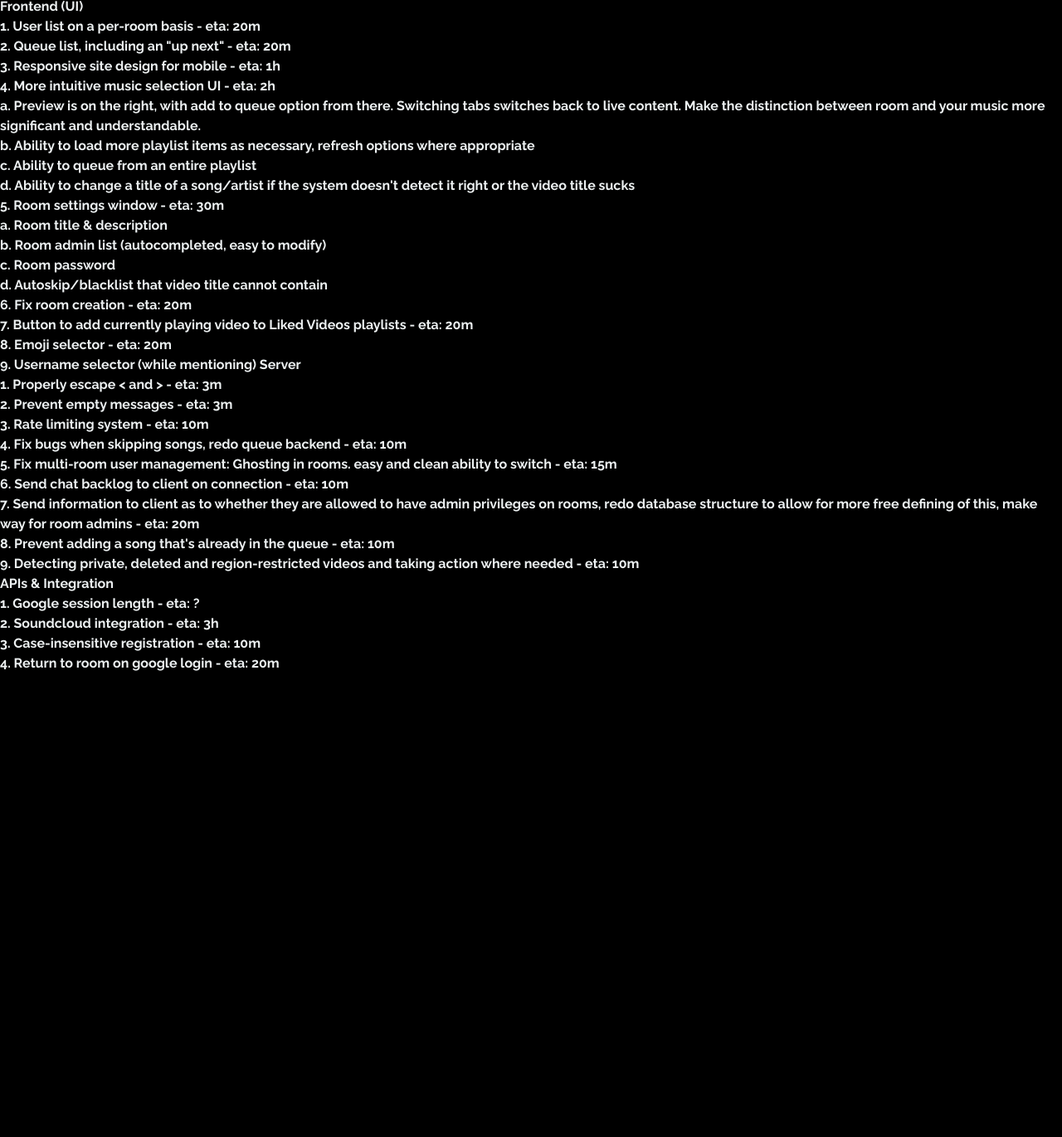
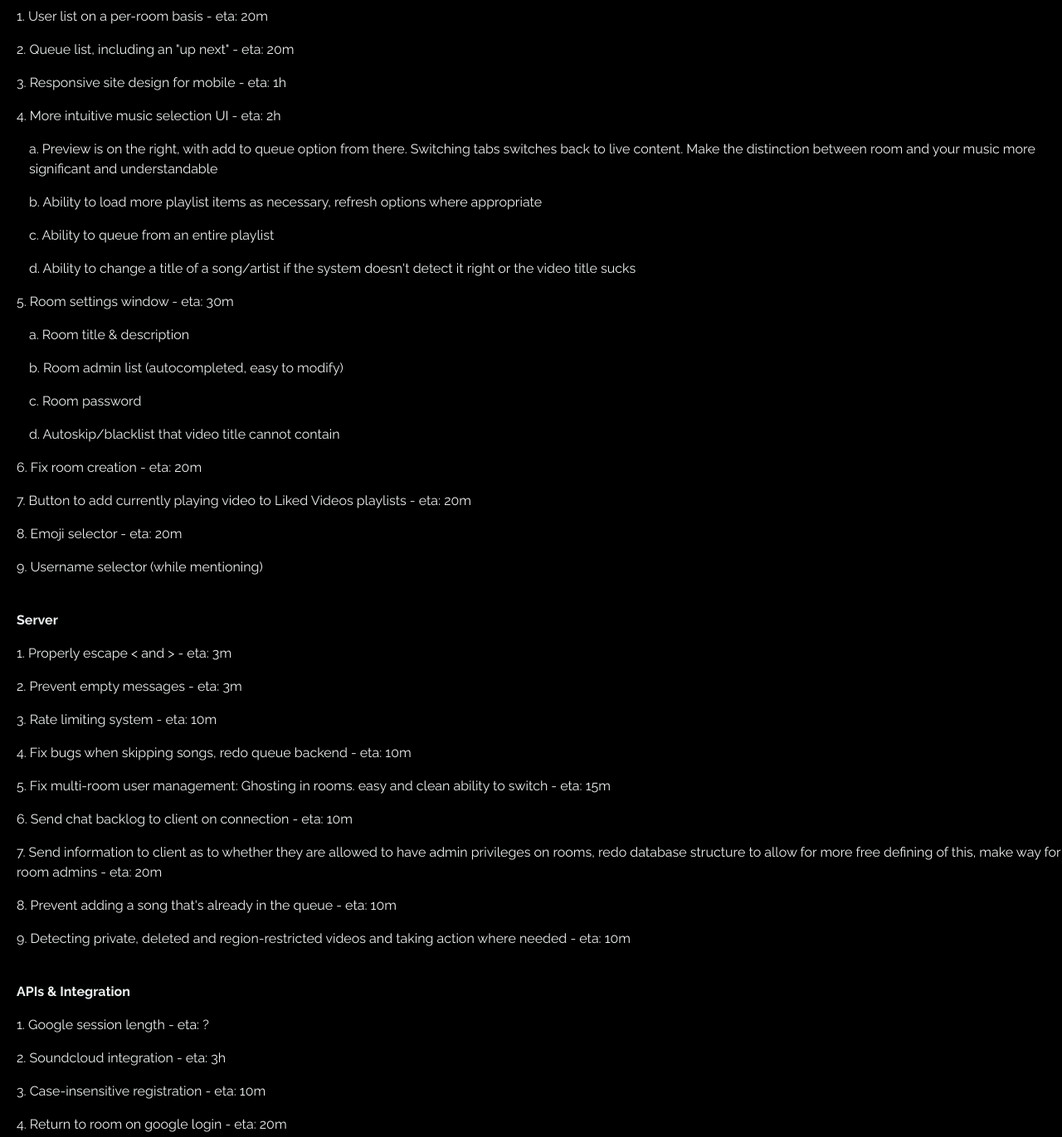
Before and after one commit to williamtdr/totem-web, a plain HTML site: page todo.html in a window 1280 px wide. Shown: the part 147-1518 px from the top of the page at 83% size. Before the commit the page ends 981 px from the top, so only its background shows below. Drawn offline with Linux system fonts and the light colour scheme.

Commit message:
Update todo.html

```diff
--- a/todo.html
+++ b/todo.html
@@ -9,7 +9,6 @@
     font-family: 'Raleway', sans-serif;
 		background: #000000;
 		color: #ECF0F1;
-		margin-top: 50px;
 		line-height: 1.5;
   }
 
@@ -31,79 +30,59 @@
 		top: 0;
 		left: 0;
 	 }
+	.letter {
+		padding-left: 15px;
+	}
+	.left {
+		padding-left: 20px;
+	}
 </style>
   <body>
     <div id="maincontent">
+    <center>
     <h1>Totem Features & Fix List</h1>
-    <h4>Have any suggestions or bugs? Submit them <a href='http://bit.ly/totemfmsb'>here</a>.
-<br>
+    <h4>Have any suggestions or bugs? Submit them <a href='http://bit.ly/totemfmsb'>here</a>.</h4>
+    </center>
+    <div class="left">
       <b>Frontend (UI)</b>
-<br>
-        1. User list on a per-room basis - eta: 20m
-<br>
-        2. Queue list, including an "up next" - eta: 20m
-<br>
-        3. Responsive site design for mobile - eta: 1h
-<br>
-      4. More intuitive music selection UI - eta: 2h
-<br>
-        a. Preview is on the right, with add to queue option from there. Switching tabs switches back to live content. Make the distinction between room and your music more significant and understandable.
-<br>
-        b. Ability to load more playlist items as necessary, refresh options where appropriate
-<br>
-        c. Ability to queue from an entire playlist
-<br>
-        d. Ability to change a title of a song/artist if the system doesn't detect it right or the video title sucks
-<br>
-      5. Room settings window - eta: 30m
-<br>
-        a. Room title & description
-<br>
-        b. Room admin list (autocompleted, easy to modify)
-<br>
-        c. Room password
-<br>
-        d. Autoskip/blacklist that video title cannot contain
-<br>
-      6. Fix room creation - eta: 20m
-<br>
-      7. Button to add currently playing video to Liked Videos playlists - eta: 20m
-<br>
-      8. Emoji selector - eta: 20m
-<br>
-      9. Username selector (while mentioning)
-
-
-    <b>Server<b>
-<br>
-      1. Properly escape < and > - eta: 3m
-<br>
-      2. Prevent empty messages - eta: 3m
-<br>
-      3. Rate limiting system - eta: 10m
-<br>
-      4. Fix bugs when skipping songs, redo queue backend - eta: 10m
-<br>
-      5. Fix multi-room user management: Ghosting in rooms. easy and clean ability to switch - eta: 15m
-<br>
-      6. Send chat backlog to client on connection - eta: 10m
-<br>
-      7. Send information to client as to whether they are allowed to have admin privileges on rooms, redo database structure to allow for more free defining of this, make way for room admins - eta: 20m
-<br>
-      8. Prevent adding a song that's already in the queue - eta: 10m
-<br>
-      9. Detecting private, deleted and region-restricted videos and taking action where needed - eta: 10m
-
-<br>
+      	<p>1. User list on a per-room basis - eta: 20m</p>
+      	<p>2. Queue list, including an "up next" - eta: 20m</p>
+      	<p>3. Responsive site design for mobile - eta: 1h</p>
+      	<p>4. More intuitive music selection UI - eta: 2h</p>
+        <div class="letter">
+        	<p>a. Preview is on the right, with add to queue option from there. Switching tabs switches back to live content. Make the distinction between room and your music more significant and understandable</p>
+        	<p>b. Ability to load more playlist items as necessary, refresh options where appropriate</p>
+        	<p>c. Ability to queue from an entire playlist</p>
+        	<p>d. Ability to change a title of a song/artist if the system doesn't detect it right or the video title sucks</p>
+      </div>
+      		<p>5. Room settings window - eta: 30m</p>
+      <div class="letter">
+        	<p>a. Room title & description</p>
+        	<p>b. Room admin list (autocompleted, easy to modify)</p>
+        	<p>c. Room password</p>
+        	<p>d. Autoskip/blacklist that video title cannot contain</p>
+      </div>
+      <p>6. Fix room creation - eta: 20m</p>
+      <p>7. Button to add currently playing video to Liked Videos playlists - eta: 20m</p>
+      <p>8. Emoji selector - eta: 20m</p>
+      <p>9. Username selector (while mentioning)</p>
+	<br>
+    <b>Server</b>
+      <p>1. Properly escape < and > - eta: 3m</p>
+      <p>2. Prevent empty messages - eta: 3m</p>
+      <p>3. Rate limiting system - eta: 10m</p>
+      <p>4. Fix bugs when skipping songs, redo queue backend - eta: 10m</p>
+      <p>5. Fix multi-room user management: Ghosting in rooms. easy and clean ability to switch - eta: 15m</p>
+      <p>6. Send chat backlog to client on connection - eta: 10m</p>
+      <p>7. Send information to client as to whether they are allowed to have admin privileges on rooms, redo database structure to allow for more free defining of this, make way for room admins - eta: 20m</p>
+      <p>8. Prevent adding a song that's already in the queue - eta: 10m</p>
+      <p>9. Detecting private, deleted and region-restricted videos and taking action where needed - eta: 10m</p>
+</br>
     <b>APIs & Integration</b>
-<br>
-      1. Google session length - eta: ?
-<br>
-      2. Soundcloud integration - eta: 3h
-<br>
-      3. Case-insensitive registration - eta: 10m
-<br>
-      4. Return to room on google login - eta: 20m
+      <p>1. Google session length - eta: ?</p>
+      <p>2. Soundcloud integration - eta: 3h</p>
+      <p>3. Case-insensitive registration - eta: 10m</p>
+      <p>4. Return to room on google login - eta: 20m</p>
     </div>
   </body>
   <script>
```
